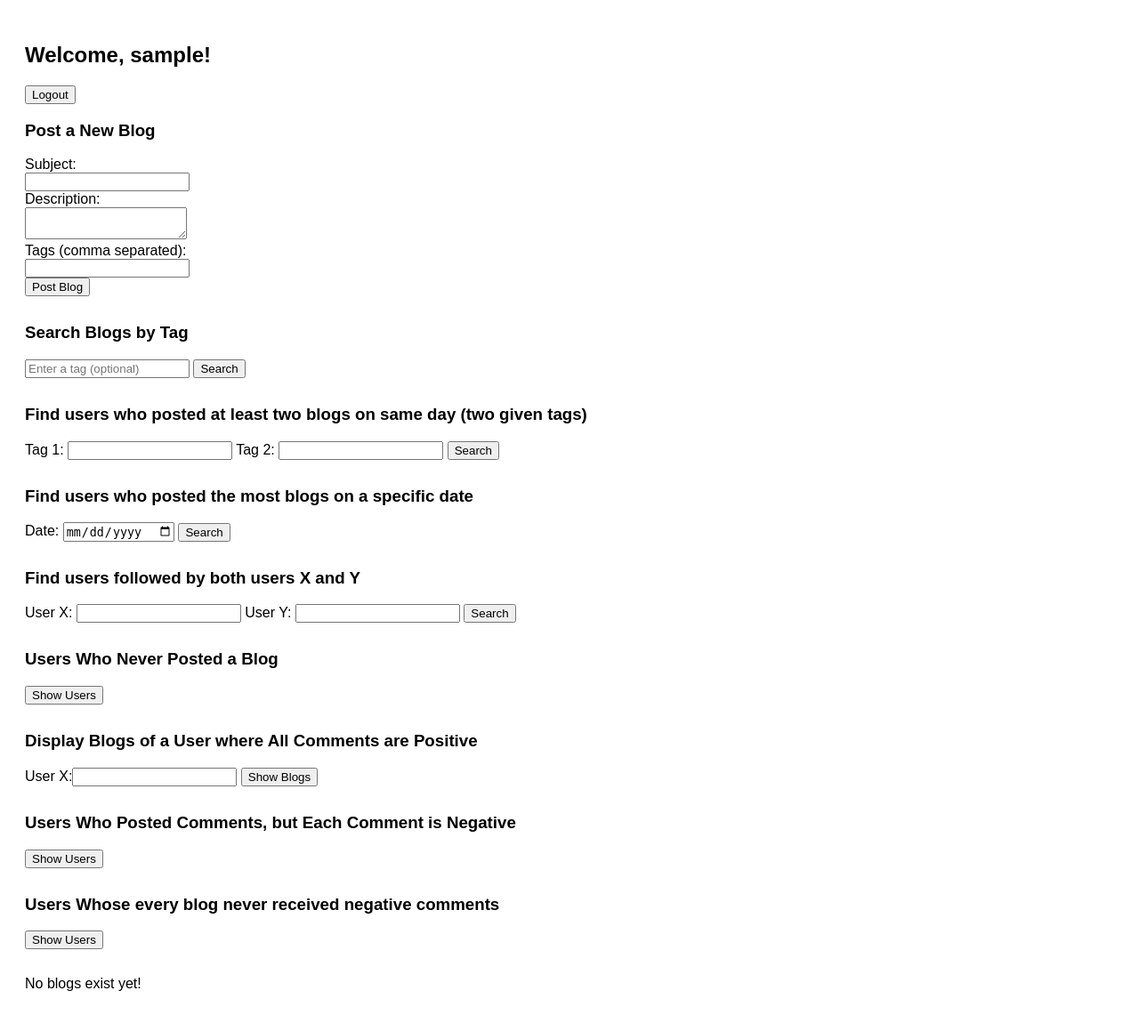
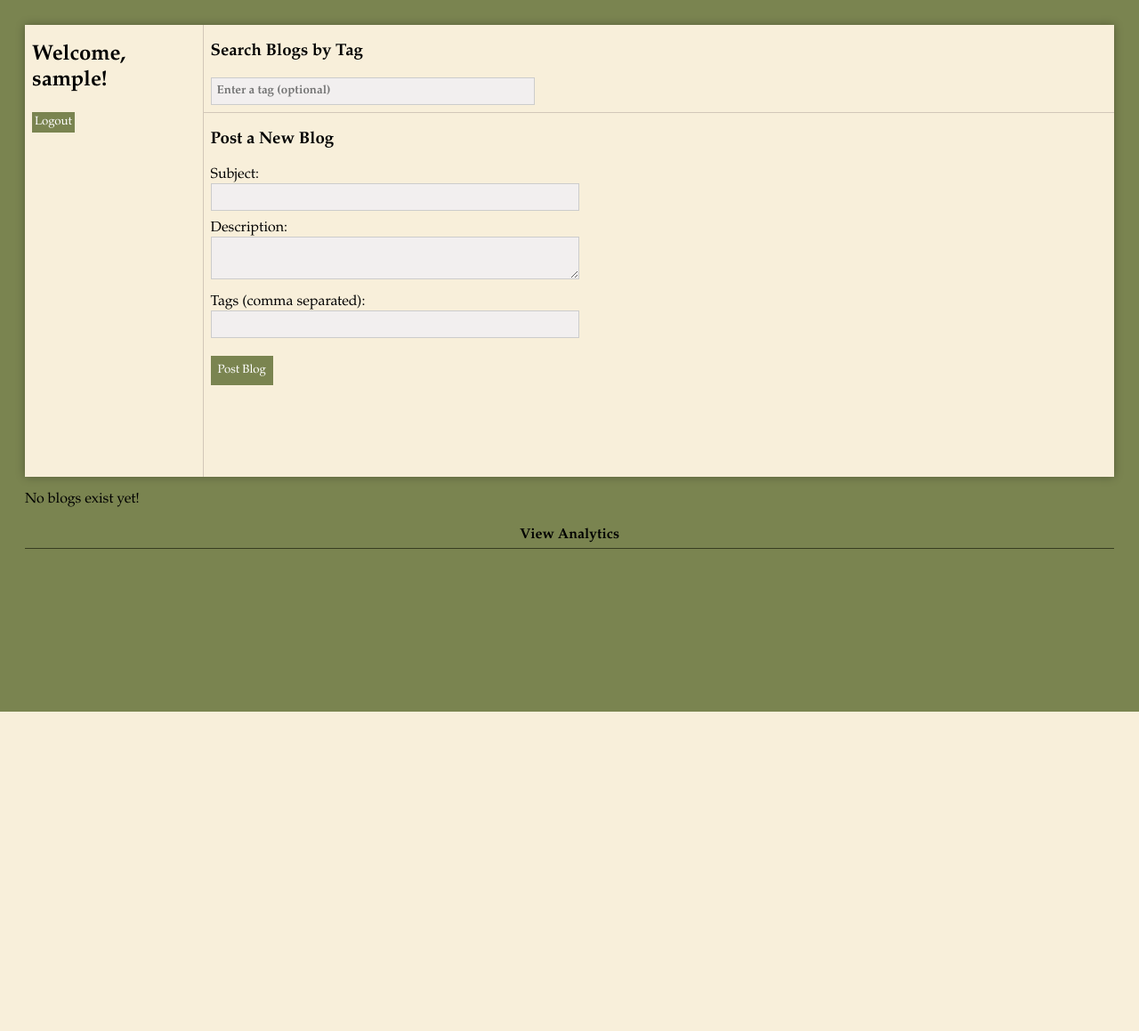
Before and after one commit to ShellyUlman/Comp440MarketplaceWebsite, a PHP site: page /home.php in a window 1280 px wide. Shown: the whole page at 89% size. After the commit the page ends 800 px from the top, so only its background shows below. Run offline with PHP 8.4, Linux system fonts and the light colour scheme; the visitor is signed in with stand-in values (Sample User, id 1).

Commit message:
html & css done for entire project

```diff
--- a/public/blog/toggleComments.js
+++ b/public/blog/toggleComments.js
@@ -11,3 +11,15 @@ function toggleComments(blogId) {
         toggleBtn.textContent = 'View Comments'; // change button text to "View Comments"
     }
 }
+function toggleAnalytics() {
+    const analyticsDiv = document.getElementById('analytics-section'); // get analytics section
+    const analyticstoggleBtn = document.getElementById('analytics-toggle-btn'); // get toggle button
+
+    if (analyticsDiv.style.display === 'none' || analyticsDiv.style.display === '') { // if analytics are hidden
+        analyticsDiv.style.display = 'block'; // show analytics
+        analyticstoggleBtn.textContent = 'Hide Analytics'; // change button text to "Hide Analytics"
+    } else { // if analytics are visible
+        analyticsDiv.style.display = 'none'; // hide analytics
+        analyticstoggleBtn.textContent = 'View Analytics'; // change button text to "View Analytics"
+    }
+}
--- a/views/home.php
+++ b/views/home.php
@@ -82,64 +82,46 @@ unset(
 <head>
     <meta charset="utf-8">
     <title>Blogs</title>
+    <link rel="stylesheet" href="styles.css">
     <style>
-        body {
-            font-family: Arial, sans-serif;
-            padding: 20px;
+        .error {
+            color: red;
+            background-color: #ffc9bb;
+            width: max-content;
+            padding: 8px;
+            font-family: Garamond, serif;
          }
-
-        .section {
-            margin-bottom: 30px;
-        }
-
-        .blog-card {
-            border: 1px solid #ccc;
-            padding: 10px;
-            margin-bottom: 10px;
-        }
-
         .success {
             color: green;
-        }
-
-        .error {
-            color: red;
-        }
-
-        .meta {
-            font-size: 0.9em;
-            color: #555;
-        }
-
-        .comments {
-            display: none;
-            margin-top: 10px;
-            border-top: 1px dashed #aaa;
-            padding-top: 10px;
-        }
-
-        .comment {
-            margin-bottom: 5px;
-        }
-
-        .toggle-btn {
-            margin-top: 10px;
-            cursor: pointer;
-            background-color: #eee;
-            border: 1px solid #ccc;
-            padding: 5px 10px;
+            background-color: #cbf5dd;
+            padding: 8px;
+            width: max-content;
+            font-family: Garamond, serif;
          }
     </style>
 </head>
 
 <body>
+<main>
+    <aside class="welcome-section">
         <h2>Welcome, <?php echo htmlspecialchars($username); ?>!</h2>
         <form method="post" action="../controllers/auth.php">
-        <button name="logout">Logout</button>
+            <button class="logout-btn" name="logout">Logout</button>
         </form>
+    </aside>
+
+<div class="post-blog-section">
+    <!-- Search Blogs by Tag Section -->
+    <div class="search-section">
+        <h3>Search Blogs by Tag</h3>
+        <form method="post" action="../controllers/blog.php">
+            <input type="text" name="tag" placeholder="Enter a tag (optional)">
+            <input class="submit-search-btn" type="submit" name="search_tag" value="Search">
+        </form>
+    </div>
 
     <!-- Post New Blog Section -->
-    <div class="section">
+    <div class="blog-section">
         <h3>Post a New Blog</h3>
         <?php if ($blog_submit_status): ?>
             <p class="<?php echo htmlspecialchars($blog_submit_status['type']); ?>">
@@ -153,184 +135,14 @@ unset(
             <textarea name="description" required></textarea><br>
             <label>Tags (comma separated):</label><br>
             <input type="text" name="tags" required><br>
-            <input type="submit" name="post_blog" value="Post Blog">
+            <input class="post-blog-btn" type="submit" name="post_blog" value="Post Blog">
         </form>
     </div>
-
-    <!-- Search Blogs by Tag Section -->
-    <div class="section">
-        <h3>Search Blogs by Tag</h3>
-        <form method="post" action="../controllers/blog.php">
-            <input type="text" name="tag" placeholder="Enter a tag (optional)">
-            <input type="submit" name="search_tag" value="Search">
-        </form>
 </div>
-
-    <!-- Dual-Tag User Search -->
-    <div class="section">
-        <h3>Find users who posted at least two blogs on same day (two given tags)</h3>
-        <form method="post" action="../controllers/analytics.php" name="dual_tag_form">
-            <label>Tag 1:</label>
-            <input type="text" name="tag1" required>
-            <label>Tag 2:</label>
-            <input type="text" name="tag2" required>
-            <button type="submit" name="action" value="dual_tag_search">Search</button>
-        </form>
-
-        <?php if ($dual_tag_searched): ?>
-            <?php if (!empty($dual_tag_users)): ?>
-                <h4>Users Found:</h4>
-                <ul>
-                    <?php foreach ($dual_tag_users as $user): ?>
-                        <li><?php echo htmlspecialchars($user['username']); ?></li>
-                    <?php endforeach; ?>
-                </ul>
-            <?php else: ?>
-                <p>No users found matching the criteria.</p>
-            <?php endif; ?>
-        <?php endif; ?>
-    </div>
-
-    <!-- Most Blogs on Specific Date -->
-    <div class="section">
-        <h3>Find users who posted the most blogs on a specific date</h3>
-        <form method="post" action="../controllers/analytics.php">
-            <label>Date:</label>
-            <input type="date" name="blog_date" required>
-            <button type="submit" name="action" value="most_blogs_date">Search</button>
-        </form>
-
-        <?php if ($most_blogs_searched): ?>
-            <?php if (!empty($most_blogs_users)): ?>
-                <h4>Users with Most Blogs on <?php echo htmlspecialchars($selected_date); ?>:</h4>
-                <ul>
-                    <?php foreach ($most_blogs_users as $user): ?>
-                        <li><?php echo htmlspecialchars($user['username']); ?> (<?php echo (int) $user['blog_count']; ?> blogs)</li>
-                    <?php endforeach; ?>
-                </ul>
-            <?php else: ?>
-                <p>No blogs found for this date.</p>
-            <?php endif; ?>
-        <?php endif; ?>
-    </div>
-
-    <!-- Followed by both X and Y -->
-    <div class="section">
-        <h3>Find users followed by both users X and Y</h3>
-        <form method="post" action="../controllers/analytics.php" name="followed_form">
-            <label>User X:</label>
-            <input type="text" name="user_x" required>
-            <label>User Y:</label>
-            <input type="text" name="user_y" required>
-            <button type="submit" name="action" value="followed_by_both">Search</button>
-        </form>
-
-        <?php if ($followed_by_both_searched): ?>
-            <?php if (!empty($followed_by_both)): ?>
-                <h4>Users followed by both <?php echo htmlspecialchars($user_x_input); ?> and
-                    <?php echo htmlspecialchars($user_y_input); ?>:</h4>
-                <ul>
-                    <?php foreach ($followed_by_both as $user): ?>
-                        <li><?php echo htmlspecialchars($user['username']); ?></li>
-                    <?php endforeach; ?>
-                </ul>
-            <?php else: ?>
-                <p>No users are followed by both <?php echo htmlspecialchars($user_x_input); ?> and
-                    <?php echo htmlspecialchars($user_y_input); ?>.</p>
-            <?php endif; ?>
-        <?php endif; ?>
-    </div>
-
-    <!-- Users Who Never Posted a Blog -->
-    <div class="section">
-        <h3>Users Who Never Posted a Blog</h3>
-        <form method="post" action="../controllers/analytics.php" id="never_posted_form">
-            <button type="submit" name="action" value="never_posted">Show Users</button>
-        </form>
-
-        <?php if ($never_posted_searched): ?>
-            <?php if (!empty($never_posted_users)): ?>
-                <ul>
-                    <?php foreach ($never_posted_users as $user): ?>
-                        <li><?php echo htmlspecialchars($user['username']); ?></li>
-                    <?php endforeach; ?>
-                </ul>
-            <?php else: ?>
-                <p>No users found who never posted a blog.</p>
-            <?php endif; ?>
-        <?php endif; ?>
-    </div>
-
-    <!-- Blogs of User X with All Positive Comments -->
-    <div class="section">
-        <h3>Display Blogs of a User where All Comments are Positive</h3>
-        <form method="post" action="../controllers/analytics.php">
-            <label>User X:</label><input type="text" name="user_x_all_positive" required>
-            <button type="submit" name="action" value="all_positive_comments">Show Blogs</button>
-        </form>
-
-        <?php if ($all_positive_searched): ?>
-            <?php if (!empty($all_positive_blogs)): ?>
-                <h4>Blogs of <?php echo htmlspecialchars($all_positive_user); ?> (With All Comments Positive):</h4>
-                <?php foreach ($all_positive_blogs as $blog): ?>
-                    <div class="blog-card">
-                        <strong><?php echo htmlspecialchars($blog['subject']); ?></strong>
-                        <div class="meta">By <?php echo htmlspecialchars($blog['username']); ?> on
-                            <?php echo htmlspecialchars($blog['created_at']); ?></div>
-                        <p><?php echo nl2br(htmlspecialchars($blog['description'])); ?></p>
-                        <p><strong>Tags:</strong> <?php echo implode(', ', array_map('htmlspecialchars', $blog['tags'])); ?></p>
-                        <p><strong>Comments:</strong> All Positive</p>
-                    </div>
-                <?php endforeach; ?>
-            <?php else: ?>
-                <p>No blogs found for this user where all comments are positive.</p>
-            <?php endif; ?>
-        <?php endif; ?>
-    </div>
-
-    <!-- Users Who Posted Only Negative Comments -->
-    <div class="section">
-        <h3>Users Who Posted Comments, but Each Comment is Negative</h3>
-        <form method="post" action="../controllers/analytics.php">
-            <button type="submit" name="action" value="only_negative_comments">Show Users</button>
-        </form>
-
-        <?php if ($only_negative_searched): ?>
-            <?php if (!empty($only_negative_users)): ?>
-                <h4>Users:</h4>
-                <ul>
-                    <?php foreach ($only_negative_users as $user): ?>
-                        <li><?php echo htmlspecialchars($user['username']); ?></li>
-                    <?php endforeach; ?>
-                </ul>
-            <?php else: ?>
-                <p>No users found who posted only negative comments.</p>
-            <?php endif; ?>
-        <?php endif; ?>
-    </div>
-
-    <!-- Users Whose Blogs Never Received Negative Comments -->
-    <div class="section">
-        <h3>Users Whose every blog never received negative comments</h3>
-        <form method="post" action="../controllers/analytics.php">
-            <button type="submit" name="action" value="blogs_no_negative">Show Users</button>
-        </form>
-
-        <?php if ($blogs_no_negative_searched): ?>
-            <?php if (!empty($blogs_no_negative_users)): ?>
-                <h4>Users:</h4>
-                <ul>
-                    <?php foreach ($blogs_no_negative_users as $user): ?>
-                        <li><?php echo htmlspecialchars($user['username']); ?></li>
-                    <?php endforeach; ?>
-                </ul>
-            <?php else: ?>
-                <p>No users found whose blogs never received negative comments.</p>
-            <?php endif; ?>
-        <?php endif; ?>
-    </div>
+</main>
 
 <!-- Display Search Results (blog listing) -->
+    <div class="blog-results-section">
     <?php if (!empty($search_results)): ?>
         <h3><?php echo $search_tag === "" ? "All Blog Posts" : 'Search Results for "' . htmlspecialchars($search_tag) . '"'; ?>
         </h3>
@@ -378,6 +190,7 @@ unset(
                 </div>
 
                 <!-- add comment form -->
+                <div class="comment-form">
                 <form method="post" action="../controllers/user.php" style="margin-top:10px;">
                     <input type="hidden" name="blog_id" value="<?php echo (int) $blog['blog_id']; ?>">
                     <select name="sentiment" required>
@@ -386,8 +199,9 @@ unset(
                         <option value="negative">Negative</option>
                     </select>
                     <input type="text" name="comment_description" placeholder="Enter comment..." required>
-                    <input type="submit" name="comment_blog" value="Comment">
+                    <input class="comment-btn" type="submit" name="comment_blog" value="Comment">
                 </form>
+                </div>
             </div>
         <?php endforeach; ?>
 
@@ -396,9 +210,200 @@ unset(
     <?php else: ?>
         <p>No blogs exist yet!</p>
     <?php endif; ?>
+    </div>
+
+    <div class="analytics-toggle-btn" onclick="toggleAnalytics()" id="analytics-toggle-btn">
+        View Analytics
+    </div>
+
+<section class="analytics-section" id="analytics-section">
+    <!-- Dual-Tag User Search -->
+    <div class="dual-user-section">
+        <h3>Find users who posted at least two blogs on same day (two given tags)</h3>
+        <form method="post" action="../controllers/analytics.php" name="dual_tag_form">
+            <label>Tag 1:</label>
+            <input type="text" name="tag1" required>
+            <label>Tag 2:</label>
+            <input type="text" name="tag2" required>
+            <button type="submit" name="action" value="dual_tag_search">Search</button>
+        </form>
+
+        <?php if ($dual_tag_searched): ?>
+            <?php if (!empty($dual_tag_users)): ?>
+                <h4>Users Found:</h4>
+                <ul>
+                    <?php foreach ($dual_tag_users as $user): ?>
+                        <li><?php echo htmlspecialchars($user['username']); ?></li>
+                    <?php endforeach; ?>
+                </ul>
+            <?php else: ?>
+                <p>No users found matching the criteria.</p>
+            <?php endif; ?>
+        <?php endif; ?>
+    </div>
+
+    <!-- Most Blogs on Specific Date -->
+    <div class="most-blogs-section">
+        <h3>Find users who posted the most blogs on a specific date</h3>
+        <form method="post" action="../controllers/analytics.php">
+            <label>Date:</label>
+            <input type="date" name="blog_date" required>
+            <button type="submit" name="action" value="most_blogs_date">Search</button>
+        </form>
+
+        <?php if ($most_blogs_searched): ?>
+            <?php if (!empty($most_blogs_users)): ?>
+                <h4>Users with Most Blogs on <?php echo htmlspecialchars($selected_date); ?>:</h4>
+                <ul>
+                    <?php foreach ($most_blogs_users as $user): ?>
+                        <li><?php echo htmlspecialchars($user['username']); ?> (<?php echo (int) $user['blog_count']; ?> blogs)</li>
+                    <?php endforeach; ?>
+                </ul>
+            <?php else: ?>
+                <p>No blogs found for this date.</p>
+            <?php endif; ?>
+        <?php endif; ?>
+    </div>
+
+    <!-- Followed by both X and Y -->
+    <div class="x-y-section">
+        <h3>Find users followed by both users X and Y</h3>
+        <form method="post" action="../controllers/analytics.php" name="followed_form">
+            <label>User X:</label>
+            <input type="text" name="user_x" required>
+            <label>User Y:</label>
+            <input type="text" name="user_y" required>
+            <button type="submit" name="action" value="followed_by_both">Search</button>
+        </form>
+
+        <?php if ($followed_by_both_searched): ?>
+            <?php if (!empty($followed_by_both)): ?>
+                <h4>Users followed by both <?php echo htmlspecialchars($user_x_input); ?> and
+                    <?php echo htmlspecialchars($user_y_input); ?>:</h4>
+                <ul>
+                    <?php foreach ($followed_by_both as $user): ?>
+                        <li><?php echo htmlspecialchars($user['username']); ?></li>
+                    <?php endforeach; ?>
+                </ul>
+            <?php else: ?>
+                <p>No users are followed by both <?php echo htmlspecialchars($user_x_input); ?> and
+                    <?php echo htmlspecialchars($user_y_input); ?>.</p>
+            <?php endif; ?>
+        <?php endif; ?>
+    </div>
+
+    <!-- Users Who Never Posted a Blog -->
+    <div class="never-post-section">
+        <h3>Users Who Never Posted a Blog</h3>
+        <form method="post" action="../controllers/analytics.php" id="never_posted_form">
+            <button type="submit" name="action" value="never_posted">Show Users</button>
+        </form>
+
+        <?php if ($never_posted_searched): ?>
+            <?php if (!empty($never_posted_users)): ?>
+                <ul>
+                    <?php foreach ($never_posted_users as $user): ?>
+                        <li><?php echo htmlspecialchars($user['username']); ?></li>
+                    <?php endforeach; ?>
+                </ul>
+            <?php else: ?>
+                <p>No users found who never posted a blog.</p>
+            <?php endif; ?>
+        <?php endif; ?>
+    </div>
+
+    <!-- Blogs of User X with All Positive Comments -->
+    <div class="only-positive-section">
+        <h3>Display Blogs of a User where All Comments are Positive</h3>
+        <form method="post" action="../controllers/analytics.php">
+            <label>User X:</label><input type="text" name="user_x_all_positive" required>
+            <button type="submit" name="action" value="all_positive_comments">Show Blogs</button>
+        </form>
+
+        <?php if ($all_positive_searched): ?>
+            <?php if (!empty($all_positive_blogs)): ?>
+                <h4>Blogs of <?php echo htmlspecialchars($all_positive_user); ?> (With All Comments Positive):</h4>
+                <?php foreach ($all_positive_blogs as $blog): ?>
+                    <div class="blog-card">
+                        <strong><?php echo htmlspecialchars($blog['subject']); ?></strong>
+                        <div class="meta">By <?php echo htmlspecialchars($blog['username']); ?> on
+                            <?php echo htmlspecialchars($blog['created_at']); ?></div>
+                        <p><?php echo nl2br(htmlspecialchars($blog['description'])); ?></p>
+                        <p><strong>Tags:</strong> <?php echo implode(', ', array_map('htmlspecialchars', $blog['tags'])); ?></p>
+                        <p><strong>Comments:</strong> All Positive</p>
+                    </div>
+                <?php endforeach; ?>
+            <?php else: ?>
+                <p>No blogs found for this user where all comments are positive.</p>
+            <?php endif; ?>
+        <?php endif; ?>
+    </div>
+
+    <!-- Users Who Posted Only Negative Comments -->
+    <div class="only-negative-section">
+        <h3>Users Who Posted Comments, but Each Comment is Negative</h3>
+        <form method="post" action="../controllers/analytics.php">
+            <button type="submit" name="action" value="only_negative_comments">Show Users</button>
+        </form>
+
+        <?php if ($only_negative_searched): ?>
+            <?php if (!empty($only_negative_users)): ?>
+                <h4>Users:</h4>
+                <ul>
+                    <?php foreach ($only_negative_users as $user): ?>
+                        <li><?php echo htmlspecialchars($user['username']); ?></li>
+                    <?php endforeach; ?>
+                </ul>
+            <?php else: ?>
+                <p>No users found who posted only negative comments.</p>
+            <?php endif; ?>
+        <?php endif; ?>
+    </div>
+
+    <!-- Users Whose Blogs Never Received Negative Comments -->
+    <div class="receive-negative-section">
+        <h3>Users Whose every blog never received negative comments</h3>
+        <form method="post" action="../controllers/analytics.php">
+            <button type="submit" name="action" value="blogs_no_negative">Show Users</button>
+        </form>
+
+        <?php if ($blogs_no_negative_searched): ?>
+            <?php if (!empty($blogs_no_negative_users)): ?>
+                <h4>Users:</h4>
+                <ul>
+                    <?php foreach ($blogs_no_negative_users as $user): ?>
+                        <li><?php echo htmlspecialchars($user['username']); ?></li>
+                    <?php endforeach; ?>
+                </ul>
+            <?php else: ?>
+                <p>No users found whose blogs never received negative comments.</p>
+            <?php endif; ?>
+        <?php endif; ?>
+    </div>
+</section>
 
     <script src="../public/blog/toggleComments.js"></script>
     <script src="../public/home/verifyDualInputs.js"></script>
+    <!-- script to stay on analytics section if search was performed -->
+    <script>
+        document.addEventListener('DOMContentLoaded', function() {
+            const element = document.getElementById("analytics-section");
+            if (<?php echo
+                $dual_tag_searched
+                || $most_blogs_searched
+                || $followed_by_both_searched
+                || $never_posted_searched
+                || $all_positive_searched
+                || $only_negative_searched
+                || $blogs_no_negative_searched
+                ? 'true' : 'false'; ?>) {
+
+                element.style.display = 'block';
+                element.scrollIntoView();
+            }
+
+        });
+    </script>
 </body>
 
 </html>
--- a/views/styles.css
+++ b/views/styles.css
@@ -1,24 +1,4 @@
-.success {
-    color: green;
-    background-color: #cbf5dd;
-
-    padding: 8px;
-    width: fit-content;
-
-    font-family: Garamond, serif;
-    font-weight: bold;
-}
-.error {
-    color: red;
-    background-color: #ffc9bb;
-
-    padding: 8px;
-    width: fit-content;
-
-    font-family: Garamond, serif;
-    font-weight: bold;
-}
-
+body { font-family: Garamond, serif; padding: 20px; background-color: #7a8450; }
 /* STYLES FOR LOGIN PAGE */
 .error:empty { display: none; }
 .container {
@@ -89,12 +69,8 @@
 h1 {
     text-align: center;
 }
-body {
-    background-color: #f8efda;
-}
 
 /* STYLES FOR BLOG PAGE */
-body { font-family: Arial, sans-serif; padding: 20px; background-color: #7a8450; }
 main { /* styling for welcome, search, and blog post section */
     display: flex;
     flex-direction: row;
@@ -109,17 +85,18 @@ h3 {
     font-family: Garamond, serif;
     font-weight: bold;
 }
-.middle-section { /* welcome and blog post section */
+.welcome-section {
+    padding: 0px 8px 8px 8px;
+    align-self: stretch;
+    max-width: 15%;
+
+    height: 500px;
+    border-right: 1px solid #d2c7b8;
+}
+.post-blog-section { /* search + blog post section */
     width: 80%;
     flex-grow: 1;
     box-sizing: border-box;
-}
-.welcome-section {
-    padding: 0px 8px 8px 8px;
-    align-self: stretch;
-
-    height: 500px;
-    border-right: 1px solid #d2c7b8;
 }
 .blog-section {
     order: 1;
@@ -134,9 +111,10 @@ h3 {
     flex-direction: column;
     width: 100%;
 
-    border-bottom: 1px solid #d2c7b8;
     padding: 0px 8px 8px 8px;
     box-sizing: border-box;
+
+    border-bottom: 1px solid #d2c7b8;
 }
 .blog-section form textarea,
 .blog-section form input[type="text"] {
@@ -191,7 +212,7 @@ h3 {
     color: white;
 }
 .logout-btn,
-.comment-submit-btn {
+.comment-btn {
     padding: 3px;
 
     font-family: Garamond, serif;
@@ -202,4 +223,14 @@ h3 {
     color: white;
 }
 .toggle-btn { margin-top: 10px; cursor: pointer; background-color: #eee; border: 1px solid #ccc; padding: 5px 10px; }
+.analytics-toggle-btn {
+    margin-top: 10px;
+    cursor: pointer;
+    border-bottom: 1px solid #373d20;
+    padding: 5px 10px;
+
+    text-align: center;
+    font-family: Garamond, serif;
+    font-weight: bold;
+}
 .submit-search-btn { visibility: hidden; }
```
Also changed, not shown: other parts of views/styles.css (+43 -0 lines), views/login.php (+35 -30 lines), views/profile.php (+19 -4 lines). Lines whose indentation alone changed are shown as unchanged.
